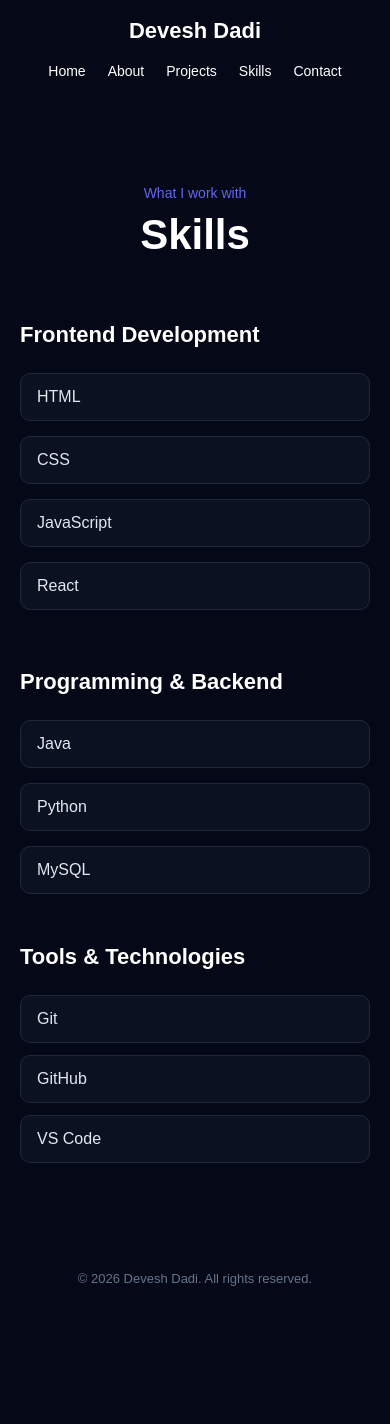
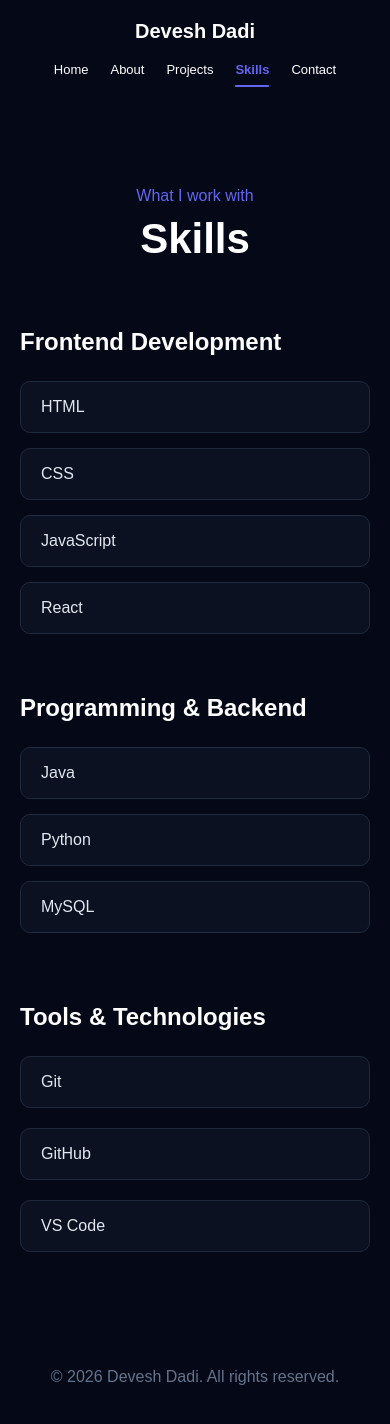
Before and after one commit to deveshdadi/REACT-PORTFOLIO, a React (Vite) app: page /REACT-PORTFOLIO/skills in a window 390 px wide. Shown: the top 1424 px of the page. Before the commit the page ends 1324 px from the top, so only its background shows below. Built offline with nearby package versions, Linux system fonts and the light colour scheme.

Commit message:
Update resume navbar and page layout
:wq:wq#

```diff
--- a/src/App.css
+++ b/src/App.css
@@ -15,7 +15,6 @@ body {
   font-family: Arial, Helvetica, sans-serif;
   background: #050816;
   color: #ffffff;
-  overflow-x: hidden;
 }
 
 a {
@@ -45,7 +44,6 @@ nav h2 {
 nav div {
   display: flex;
   gap: 30px;
-  align-items: center;
 }
 
 nav a {
@@ -54,6 +52,25 @@ nav a {
   font-size: 15px;
 
   transition: color 0.3s ease;
+}
+
+/* ACTIVE PAGE */
+
+nav a.active {
+  color: #6366f1;
+  font-weight: 600;
+  position: relative;
+}
+
+nav a.active::after {
+  content: "";
+  position: absolute;
+  left: 0;
+  right: 0;
+  bottom: -6px;
+  height: 2px;
+  background: #6366f1;
+  border-radius: 2px;
 }
 
 nav a:hover {
@@ -66,7 +83,6 @@ nav a:hover {
 ========================= */
 
 .home {
-  min-height: calc(100vh - 80px);
   background: #050816;
 }
 
@@ -77,6 +93,7 @@ nav a:hover {
 
 .hero {
   min-height: calc(100vh - 80px);
+  height: calc(100vh - 80px);
 
   display: flex;
   align-items: center;
@@ -359,8 +376,6 @@ nav a:hover {
 ========================= */
 
 .page {
-  min-height: calc(100vh - 80px);
-
   background: #050816;
 }
 
@@ -399,7 +414,7 @@ nav a:hover {
 
   margin: 0 auto;
 
-  padding: 100px 7%;
+  padding: 70px 7%;
 }
 
 .about-content {
@@ -480,7 +495,7 @@ nav a:hover {
 
   margin: 0 auto;
 
-  padding: 100px 7%;
+  padding: 70px 7%;
 }
 
 .projects-grid {
@@ -616,7 +631,7 @@ nav a:hover {
 
   margin: 0 auto;
 
-  padding: 100px 7%;
+  padding: 70px 7%;
 }
 
 .skills-main-grid {
@@ -705,7 +720,7 @@ nav a:hover {
 
   margin: 0 auto;
 
-  padding: 100px 7%;
+  padding: 70px 7%;
 }
 
 .contact-content {
@@ -834,15 +849,23 @@ footer {
 
 @media (max-width: 900px) {
 
+  /* About */
+
   .about-content {
     grid-template-columns: 1fr;
 
     gap: 40px;
   }
 
+
+  /* Projects */
+
   .projects-grid {
     grid-template-columns: 1fr;
   }
+
+
+  /* Skills */
 
   .skills-main-grid {
     grid-template-columns: 1fr;
@@ -850,18 +873,28 @@ footer {
     gap: 40px;
   }
 
+
+  /* Contact */
+
   .contact-content {
     grid-template-columns: 1fr;
 
     gap: 50px;
   }
 
+
+  /* Hero */
+
   .hero {
+    height: auto;
+    min-height: calc(100vh - 80px);
+
     flex-direction: column;
 
     text-align: center;
 
     padding-top: 50px;
+    padding-bottom: 50px;
   }
 
   .hero-content {
@@ -902,10 +935,10 @@ footer {
 
 @media (max-width: 600px) {
 
-  /* ---------- NAVBAR ---------- */
+  /* Navbar */
 
   nav {
-    padding: 18px 20px;
+    padding: 20px;
 
     flex-direction: column;
 
@@ -915,7 +948,7 @@ footer {
   }
 
   nav h2 {
-    font-size: 22px;
+    font-size: 20px;
 
     text-align: center;
   }
@@ -935,7 +968,7 @@ footer {
   }
 
   nav a {
-    font-size: 14px;
+    font-size: 13px;
 
     padding: 4px 0;
 
@@ -943,126 +976,77 @@ footer {
   }
 
 
-  /* ---------- HERO ---------- */
+  /* Hero */
 
   .hero {
+    height: auto;
+
     min-height: auto;
 
-    padding: 55px 20px 70px;
-
-    gap: 45px;
+    padding: 50px 20px;
   }
 
   .greeting {
     font-size: 18px;
-
-    margin-bottom: 8px;
   }
 
   .hero-content h1 {
-    font-size: clamp(42px, 12vw, 52px);
-
-    line-height: 1.05;
-
-    margin-bottom: 15px;
+    font-size: 48px;
   }
 
 
-  /* ---------- TYPING ---------- */
+  /* Typing */
 
   .role-container {
     min-height: 45px;
-
-    justify-content: center;
-
-    max-width: 100%;
-
-    white-space: nowrap;
   }
 
   .typing-role {
-    font-size: clamp(25px, 7.5vw, 32px);
+    font-size: 30px;
   }
 
   .cursor {
-    font-size: clamp(25px, 7.5vw, 32px);
+    font-size: 30px;
   }
 
 
-  /* ---------- DESCRIPTION ---------- */
+  /* Description */
 
   .hero-description {
     font-size: 15px;
-
-    line-height: 1.7;
-
-    margin: 22px auto 30px;
-
-    max-width: 500px;
   }
 
 
-  /* ---------- BUTTONS ---------- */
+  /* Buttons */
 
   .hero-buttons {
     flex-direction: column;
 
     align-items: stretch;
-
-    width: 100%;
-
-    max-width: 360px;
-
-    margin: 0 auto;
   }
 
   .primary-button,
   .secondary-button {
     justify-content: center;
-
-    width: 100%;
-
-    padding: 14px 20px;
   }
 
 
-  /* ---------- SOCIAL ICONS ---------- */
-
-  .social-links {
-    justify-content: center;
-
-    gap: 14px;
-
-    margin-top: 25px;
-  }
-
-
-  /* ---------- PROFILE ---------- */
+  /* Profile */
 
   .hero-image-container {
     width: 280px;
 
-    height: 350px;
-  }
-
-  .glow-circle {
-    width: 250px;
-
-    height: 250px;
-
-    filter: blur(65px);
+    height: 330px;
   }
 
   .profile-image {
-    width: 230px;
+    width: 220px;
 
-    height: 300px;
-
-    border-radius: 115px 115px 18px 18px;
+    height: 280px;
   }
 
 
-  /* ---------- PAGES ---------- */
+  /* About + Projects + Skills + Contact */
 
   .projects-section,
   .about-section,
@@ -1072,108 +1056,38 @@ footer {
   }
 
 
-  /* ---------- SECTION HEADING ---------- */
+  /* Section heading */
 
   .section-heading {
     margin-bottom: 45px;
   }
 
-  .section-heading p {
-    font-size: 14px;
-  }
 
-  .section-heading h1 {
-    font-size: 42px;
+  /* About */
+
+  .about-text h2 {
+    font-size: 24px;
   }
 
 
-  /* ---------- ABOUT ---------- */
-
-  .about-text h2 {
-    font-size: 24px;
-
-    line-height: 1.4;
-  }
-
-  .about-text p {
-    font-size: 15px;
-  }
-
-
-  /* ---------- PROJECTS ---------- */
-
-  .project-image {
-    height: 180px;
-  }
-
-  .project-content {
-    padding: 20px;
-  }
-
-  .project-content h2 {
-    font-size: 22px;
-  }
-
-  .project-links {
-    flex-wrap: wrap;
-  }
-
-
-  /* ---------- SKILLS ---------- */
-
-  .skill-category h2 {
-    font-size: 22px;
-  }
-
-  .skill-item {
-    padding: 14px 16px;
-  }
-
-  .tools-category {
-    margin-top: 50px;
-  }
-
-  .tools-list {
-    flex-direction: column;
-
-    gap: 12px;
-  }
-
-  .tools-list .skill-item {
-    width: 100%;
-
-    min-width: 0;
-  }
-
-
-  /* ---------- CONTACT ---------- */
+  /* Contact */
 
   .contact-text h2 {
     font-size: 26px;
   }
 
-  .contact-text p {
-    font-size: 15px;
-  }
-
   .contact-card {
     padding: 18px;
-
-    gap: 15px;
-  }
-
-  .contact-card p {
-    font-size: 13px;
-
-    word-break: break-word;
   }
 
 
-  /* ---------- FOOTER ---------- */
+  /* Tools */
 
-  footer {
-    padding: 25px 15px;
+  .tools-list {
+    flex-direction: column;
+  }
 
-    font-size: 13px;
+  .tools-list .skill-item {
+    width: auto;
   }
 }
--- a/src/components/Navbar.jsx
+++ b/src/components/Navbar.jsx
@@ -1,19 +1,17 @@
-import { Link } from "react-router-dom";
+import { NavLink } from "react-router-dom";
 
 function Navbar() {
   return (
     <nav>
-
       <h2>Devesh Dadi</h2>
 
-      <div aria-label="Main navigation">
-        <Link to="/">Home</Link>
-        <Link to="/about">About</Link>
-        <Link to="/projects">Projects</Link>
-        <Link to="/skills">Skills</Link>
-        <Link to="/contact">Contact</Link>
+      <div>
+        <NavLink to="/">Home</NavLink>
+        <NavLink to="/about">About</NavLink>
+        <NavLink to="/projects">Projects</NavLink>
+        <NavLink to="/skills">Skills</NavLink>
+        <NavLink to="/contact">Contact</NavLink>
       </div>
-
     </nav>
   );
 }
--- a/src/pages/Home.jsx
+++ b/src/pages/Home.jsx
@@ -64,6 +64,7 @@ function Home() {
 
     }, speed);
 
+
     return () => clearTimeout(timer);
 
   }, [displayText, isDeleting, roleIndex]);
@@ -73,6 +74,7 @@ function Home() {
     <main className="home">
 
       <section className="hero">
+
 
         {/* LEFT SIDE */}
 
@@ -124,14 +126,15 @@ function Home() {
             </Link>
 
 
-            <a
-              href={`${import.meta.env.BASE_URL}resume01.pdf`}
-              download
-              className="secondary-button"
-            >
-              Download My Resume
-              <span>↓</span>
-            </a>
+           <a
+  href="https://drive.google.com/file/d/1Sq5ZZYrMVfGS3LJfh_yBCVYy7K7bHhZH/view?usp=drivesdk"
+  target="_blank"
+  rel="noopener noreferrer"
+  className="secondary-button"
+>
+  View My Resume
+  <span>↗</span>
+</a>
 
           </div>
 
@@ -199,7 +202,7 @@ function Home() {
           <div className="profile-image">
 
             <img
-              src={`${import.meta.env.BASE_URL}profile.png`}
+              src="/profile.png"
               alt="Devesh Dadi"
             />
 
```
